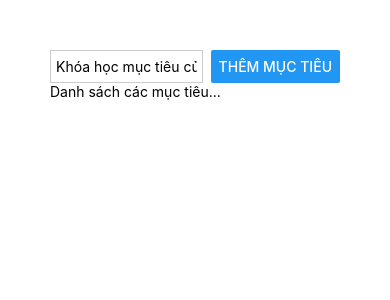
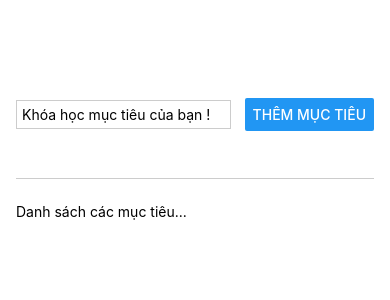
Before and after one commit to DrTruong/Learning-React-Native, a React Native app in the folder RNCourse/: screen / in a window 390 px wide. Shown: the top 300 px of the page. Built offline with nearby package versions, Linux system fonts and the light colour scheme.

Commit message:
- Improving The Layout

```diff
--- a/RNCourse/App.js
+++ b/RNCourse/App.js
@@ -10,7 +10,7 @@ export default function App() {
         ></TextInput>
         <Button title="Thêm mục tiêu" />
       </View>
-      <View>
+      <View style={styles.goalContainer}>
         <Text>Danh sách các mục tiêu...</Text>
       </View>
     </View>
@@ -19,17 +19,27 @@ export default function App() {
 
 const styles = StyleSheet.create({
   appContainer: {
-    padding: 50,
+    flex: 1,
+    paddingTop: 50,
+    paddingHorizontal: 16,
   },
   inputContainer: {
+    flex: 1,
     flexDirection: "row",
     justifyContent: "space-between",
+    alignItems: "center",
+    marginBottom: 24,
+    borderBottomWidth: 1,
+    borderBottomColor: "#cccccc",
   },
   textInput: {
     borderWidth: 1,
     borderColor: "#cccccc",
-    width: "80%",
+    width: "60%",
     marginRight: 8,
-    padding: 5
+    padding: 5,
+  },
+  goalContainer: {
+    flex: 5,
   },
 });
```
